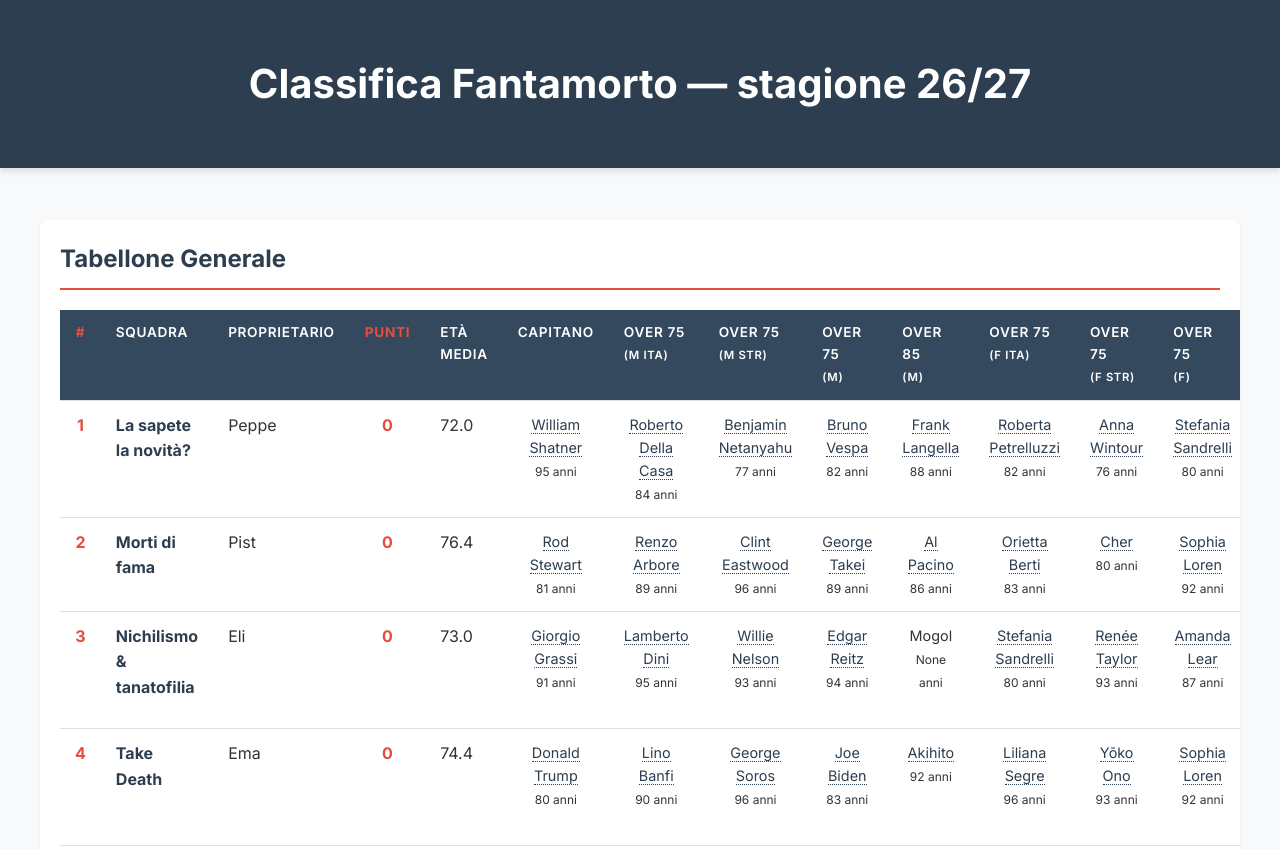
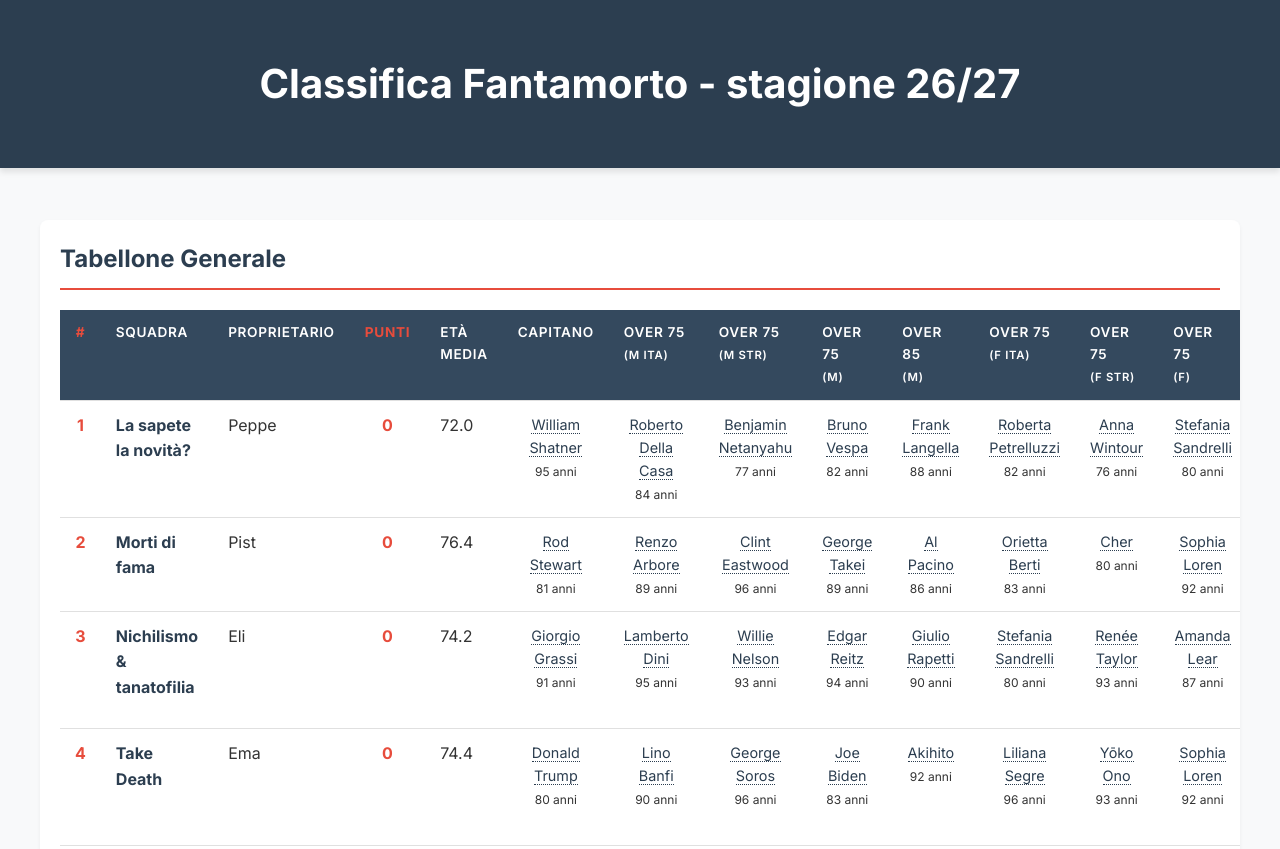
Before and after one commit to emanueleffe/emanueleffe.github.io, a plain HTML site: page mio/index.html in a window 1280 px wide. Shown: the top 849 px of the page. Drawn offline with Linux system fonts and the light colour scheme.

Commit message:
auto update

```diff
--- a/mio/index.html
+++ b/mio/index.html
@@ -4,7 +4,7 @@
 <head>
     <meta charset="UTF-8">
     <meta name="viewport" content="width=device-width, initial-scale=1.0">
-    <title>Classifica Fantamorto — stagione 26/27</title>
+    <title>Classifica Fantamorto - stagione 26/27</title>
     <link rel="preconnect" href="https://fonts.googleapis.com">
     <link rel="preconnect" href="https://fonts.gstatic.com" crossorigin>
     <link href="https://fonts.googleapis.com/css2?family=Inter:wght@400;600;700&display=swap" rel="stylesheet">
@@ -197,7 +197,7 @@
 <body>
     <header>
         <div class="container">
-            <h1>Classifica Fantamorto — stagione 26/27</h1>
+            <h1>Classifica Fantamorto - stagione 26/27</h1>
         </div>
     </header>
 
@@ -1092,7 +1092,7 @@
                         <td class="team-name">Nichilismo &amp; tanatofilia</td>
                         <td>Eli</td>
                         <td class="score">0</td>
-                        <td>73.0</td>
+                        <td>74.2</td>
 
 
 
@@ -1164,12 +1164,12 @@
 
                         <td class="person-cell">
 
-
-                            Mogol
-
-
-                            <br><small>
-                                None anni
+                            <a href="https://it.wikipedia.org/wiki/Mogol" target="_blank">
+                            Giulio Rapetti
+                            </a>
+
+                            <br><small>
+                                90 anni
                             </small>
 
                         </td>
@@ -1388,12 +1388,12 @@
 
                         <td class="person-cell">
 
-
-                            Tom Jones
-
-
-                            <br><small>
-                                None anni
+                            <a href="https://it.wikipedia.org/wiki/Tom_Jones_%28cantante%29" target="_blank">
+                            Tom Jones (cantante)
+                            </a>
+
+                            <br><small>
+                                86 anni
                             </small>
 
                         </td>
```
